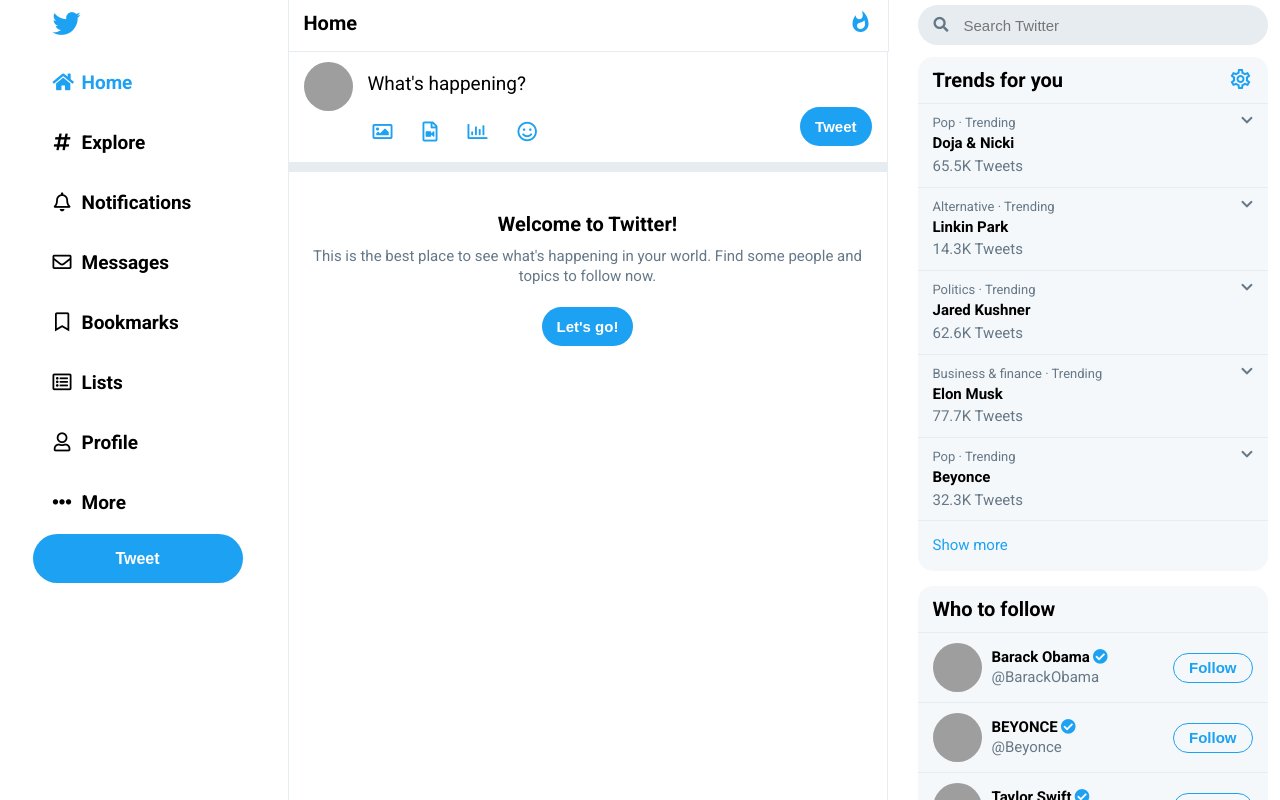
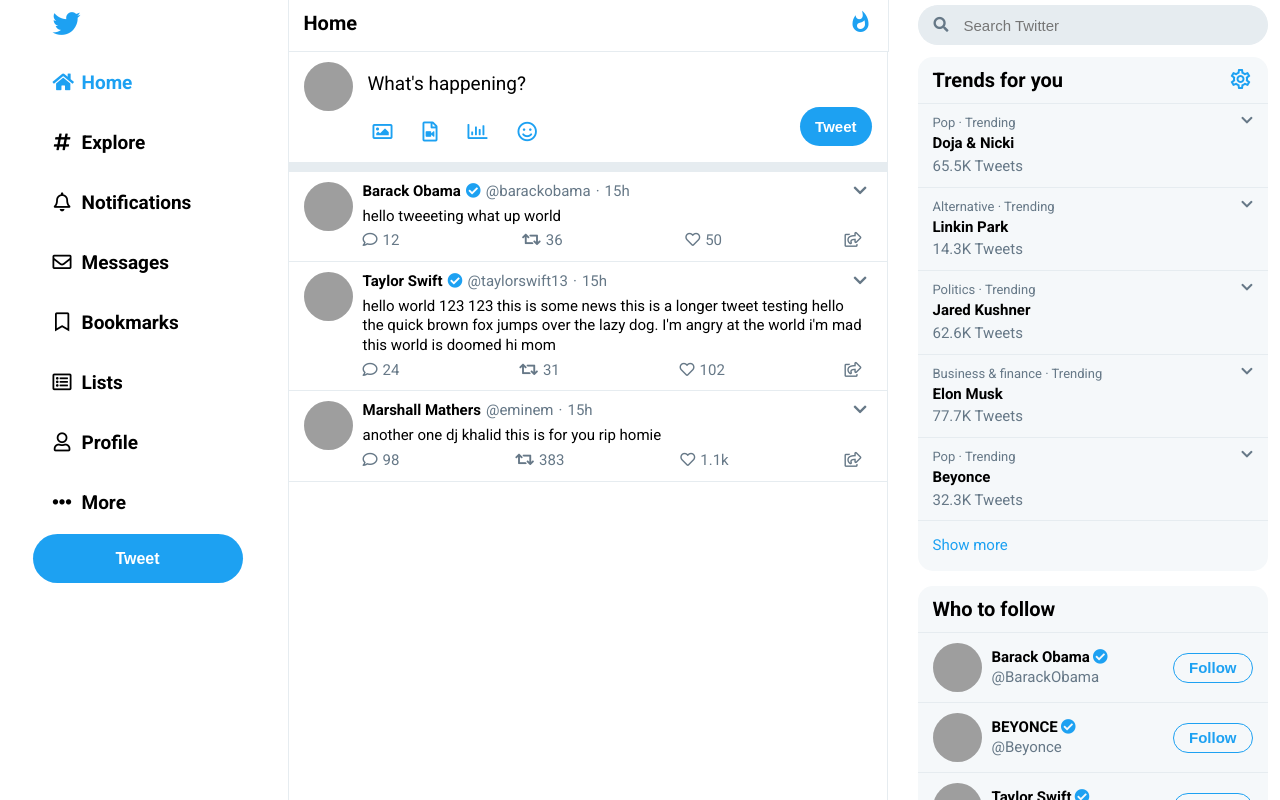
Before and after one commit to devnguy/bot-twitter, a Next.js app in the folder app/: page / in a window 1280 px wide. Shown: the top 800 px of the page. Built offline with nearby package versions, Linux system fonts and the light colour scheme; grey boxes are pictures that could not be loaded.

Commit message:
Added Tweet, Typography components

```diff
--- /dev/null
+++ b/app/components/Tweets/Tweet.js
@@ -0,0 +1,69 @@
+import PropTypes from 'prop-types'
+
+import UserAvatar from '../UserAvatar'
+import Interpunct from '../Typography'
+import {
+  Wrapper,
+  AvatarCol,
+  ContentCol,
+  UserInfo,
+  Name,
+  UserName,
+  Content,
+  Interface,
+  InterfaceSection,
+} from './style'
+
+const Tweet = ({ tweetData }) => (
+  <Wrapper>
+    <AvatarCol>
+      <UserAvatar />
+    </AvatarCol>
+    <ContentCol>
+      <UserInfo>
+        <div>
+          <Name>
+            {tweetData.user.name}
+            {tweetData.user.verified && <i className="fas fa-check-circle" />}
+          </Name>
+          <UserName>@{tweetData.user.screenName}</UserName>
+          <Interpunct />
+          15h
+        </div>
+        <div>
+          <i className="fas fa-chevron-down" />
+        </div>
+      </UserInfo>
+      <Content>{tweetData.text}</Content>
+      <Interface>
+        <InterfaceSection>
+          <i className="far fa-comment" />
+          {tweetData.replyCount}
+        </InterfaceSection>
+        <InterfaceSection>
+          <i className="fas fa-retweet" />
+          {tweetData.retweetCount}
+        </InterfaceSection>
+        <InterfaceSection>
+          <i className="far fa-heart" />
+          {tweetData.favoritesCount}
+        </InterfaceSection>
+        <InterfaceSection>
+          <i className="far fa-share-square" />
+        </InterfaceSection>
+      </Interface>
+    </ContentCol>
+  </Wrapper>
+)
+
+Tweet.propTypes = {
+  tweetData: PropTypes.shape({
+    text: PropTypes.string,
+    user: PropTypes.object,
+    replyCount: PropTypes.string,
+    retweetCount: PropTypes.string,
+    favoritesCount: PropTypes.string,
+  }).isRequired,
+}
+
+export default Tweet
--- /dev/null
+++ b/app/components/Tweets/index.js
@@ -0,0 +1,22 @@
+import PropTypes from 'prop-types'
+
+import Tweet from './Tweet'
+import { TweetsWrapper } from './style'
+
+const Tweets = ({ tweets }) => (
+  <TweetsWrapper>
+    {tweets.map((tweet) => (
+      <Tweet tweetData={tweet} />
+    ))}
+  </TweetsWrapper>
+)
+
+Tweets.propTypes = {
+  tweets: PropTypes.arrayOf(PropTypes.object),
+}
+
+Tweets.defaultProps = {
+  tweets: [],
+}
+
+export default Tweets
--- /dev/null
+++ b/app/components/Tweets/style.js
@@ -0,0 +1,57 @@
+import styled from 'styled-components'
+
+export const TweetsWrapper = styled.div``
+
+export const Wrapper = styled.div`
+  padding: 0 1.5rem;
+  display: flex;
+  justify-content: space-between;
+  width: 100%;
+  border-bottom: 1px solid ${(props) => props.theme.lightgray};
+  padding-top: 1rem;
+`
+
+export const AvatarCol = styled.div``
+
+export const ContentCol = styled.div`
+  margin: 0 0.5rem;
+  padding-bottom: 1rem;
+  width: 100%;
+  display: flex;
+  flex-direction: column;
+`
+
+export const UserInfo = styled.div`
+  display: flex;
+  justify-content: space-between;
+  color: ${(props) => props.theme.gray};
+`
+
+export const Name = styled.span`
+  font-weight: 700;
+  color: ${(props) => props.theme.black};
+  i {
+    color: ${(props) => props.theme.brand};
+    padding-left: 0.5rem;
+  }
+`
+
+export const UserName = styled.span`
+  padding-left: 0.5rem;
+`
+
+/* maybe just add padding */
+export const Content = styled.div`
+  padding: 0.5rem 0;
+`
+
+export const Interface = styled.div`
+  display: flex;
+  justify-content: space-between;
+  color: ${(props) => props.theme.gray};
+  i {
+    padding-right: 0.5rem;
+  }
+`
+
+export const InterfaceSection = styled.div``
--- /dev/null
+++ b/app/components/Typography/index.js
@@ -0,0 +1,9 @@
+import styled from 'styled-components'
+
+const InterpunctSpan = styled.span`
+  padding: 0 0.5rem;
+`
+
+const Interpunct = () => <InterpunctSpan>·</InterpunctSpan>
+
+export default Interpunct
--- a/app/pages/index.js
+++ b/app/pages/index.js
@@ -3,13 +3,56 @@
 import Header from '../components/Header'
 import TweetDeck from '../components/TweetDeck'
 import Welcome from '../components/Welcome'
+import Tweets from '../components/Tweets'
+
+// example data
+const data = [
+  {
+    text: 'hello tweeeting what up world',
+    user: {
+      name: 'Barack Obama',
+      screenName: 'barackobama',
+      verified: true,
+      profileImageUrl: '/images/default.jpg',
+    },
+    replyCount: '12',
+    retweetCount: '36',
+    favoritesCount: '50',
+  },
+  {
+    text:
+      "hello world 123 123 this is some news this is a longer tweet testing hello the quick brown fox jumps over the lazy dog. I'm angry at the world i'm mad this world is doomed hi mom",
+    user: {
+      name: 'Taylor Swift',
+      screenName: 'taylorswift13',
+      verified: true,
+      profileImageUrl: '/images/default.jpg',
+    },
+    replyCount: '24',
+    retweetCount: '31',
+    favoritesCount: '102',
+  },
+  {
+    text: 'another one dj khalid this is for you rip homie',
+    user: {
+      name: 'Marshall Mathers',
+      screenName: 'eminem',
+      verified: false,
+      profileImageUrl: '/images/default.jpg',
+    },
+    replyCount: '98',
+    retweetCount: '383',
+    favoritesCount: '1.1k',
+  },
+]
 
 const Index = () => (
   <Page>
     <Main>
       <Header title="Home" />
       <TweetDeck />
-      <Welcome />
+      {/* <Welcome /> */}
+      <Tweets tweets={data} />
     </Main>
   </Page>
 )
```
